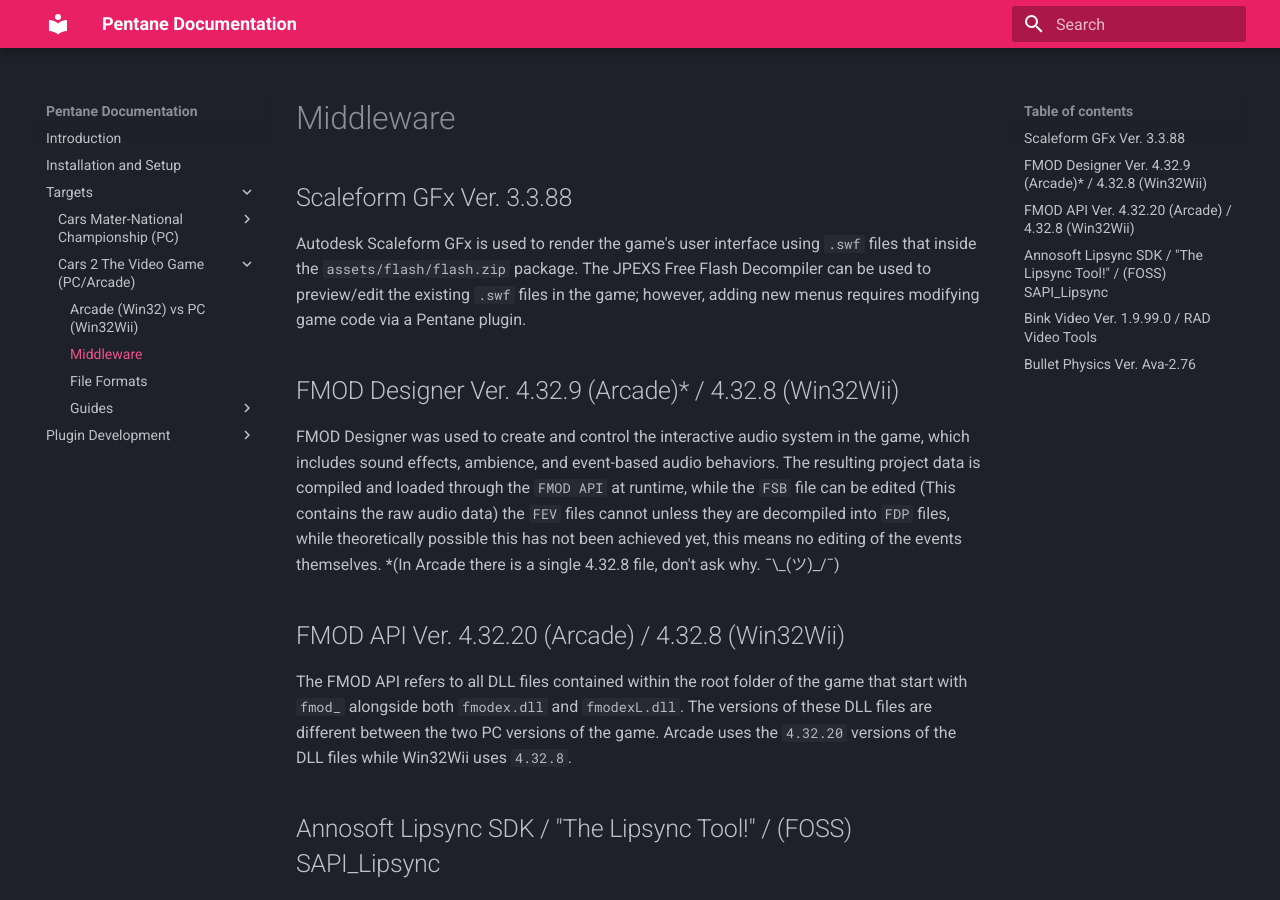
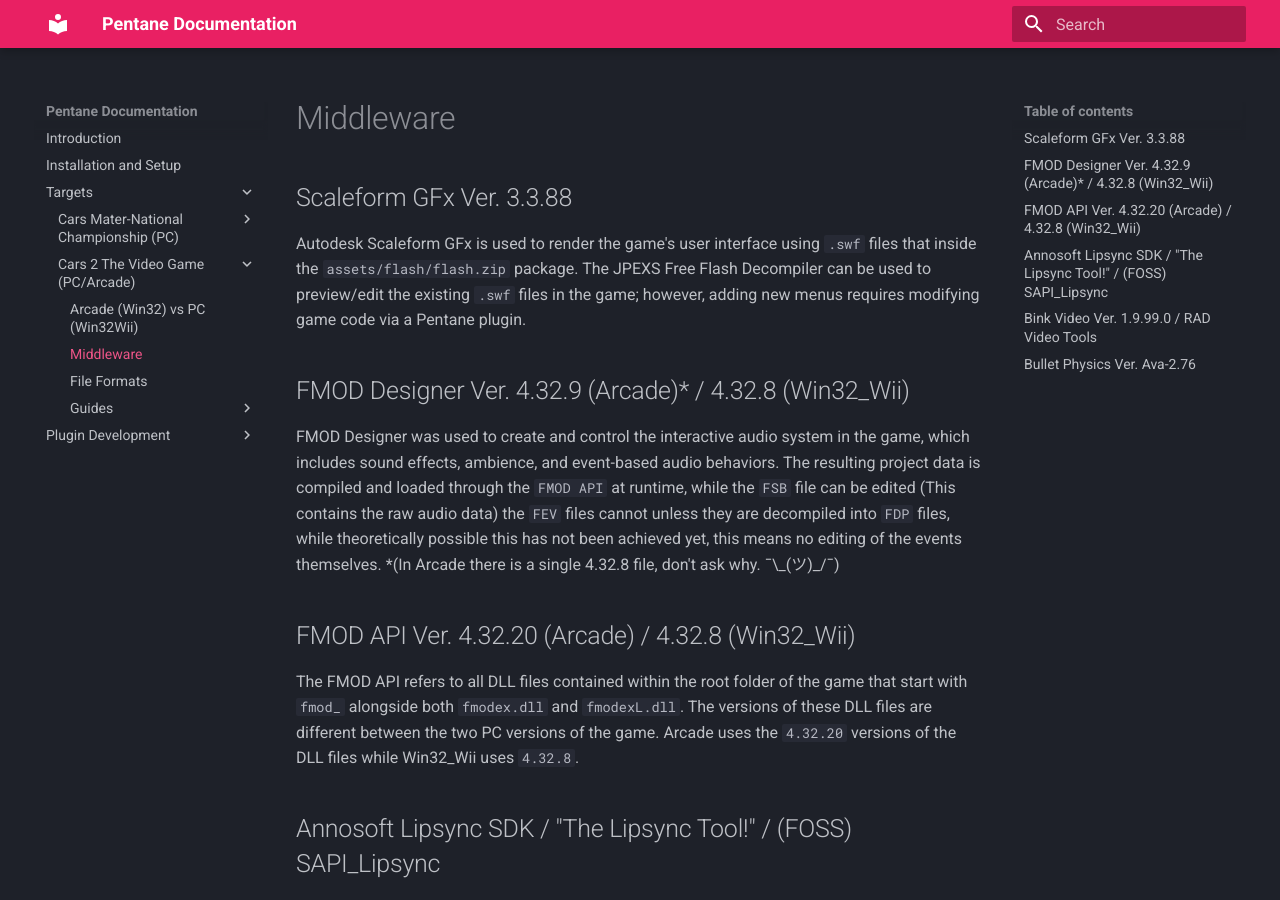
Before and after one commit to high-octane-dev/high-octane-dev.github.io, an MkDocs documentation site: the page built from docs/games/cars-2/middleware.md, in a window 1280 px wide and 900 px high. Built offline with MkDocs 1.6.1 and Material for MkDocs 9.7.7, drawn with Linux system fonts in a browser that asks for light colours.

Commit message:
rename Win32Wii -> Win32_Wii

```diff
--- a/docs/games/cars-2/middleware.md
+++ b/docs/games/cars-2/middleware.md
@@ -3,11 +3,11 @@
 ## Scaleform GFx Ver. 3.3.88
 Autodesk Scaleform GFx is used to render the game's user interface using `.swf` files that inside the `assets/flash/flash.zip` package. The JPEXS Free Flash Decompiler can be used to preview/edit the existing `.swf` files in the game; however, adding new menus requires modifying game code via a Pentane plugin.
 
-## FMOD Designer Ver. 4.32.9 (Arcade)* / 4.32.8 (Win32Wii)
+## FMOD Designer Ver. 4.32.9 (Arcade)* / 4.32.8 (Win32_Wii)
 FMOD Designer was used to create and control the interactive audio system in the game, which includes sound effects, ambience, and event-based audio behaviors. The resulting project data is compiled and loaded through the `FMOD API` at runtime, while the `FSB` file can be edited (This contains the raw audio data) the `FEV` files cannot unless they are decompiled into `FDP` files, while theoretically possible this has not been achieved yet, this means no editing of the events themselves. *(In Arcade there is a single 4.32.8 file, don't ask why. ¯\\\_(ツ)\_/¯)
 
-## FMOD API Ver. 4.32.20 (Arcade) / 4.32.8 (Win32Wii)
-The FMOD API refers to all DLL files contained within the root folder of the game that start with `fmod_` alongside both `fmodex.dll` and `fmodexL.dll`. The versions of these DLL files are different between the two PC versions of the game. Arcade uses the `4.32.20` versions of the DLL files while Win32Wii uses `4.32.8`.
+## FMOD API Ver. 4.32.20 (Arcade) / 4.32.8 (Win32_Wii)
+The FMOD API refers to all DLL files contained within the root folder of the game that start with `fmod_` alongside both `fmodex.dll` and `fmodexL.dll`. The versions of these DLL files are different between the two PC versions of the game. Arcade uses the `4.32.20` versions of the DLL files while Win32_Wii uses `4.32.8`.
 
 ## Annosoft Lipsync SDK / "The Lipsync Tool!" / (FOSS) SAPI_Lipsync
 These tools provided by Annosoft produce `.anno` files that include phonemes, timestamps for said phonemes and weight values which the game engine then parses into an animation for the character's mouth. Cars 2 uses a serialized binary version of these files rather than the raw `.anno` text outputted by the tools. To put it simply, the `.anno` file you get from these tools will NOT work in the game by default and there is no tool that can convert standard `.anno` files to the Avalance format of the same name available to the public at this time.
```
Also changed, not shown: docs/games/cars-2/file-formats.md (+0 -1 lines).
